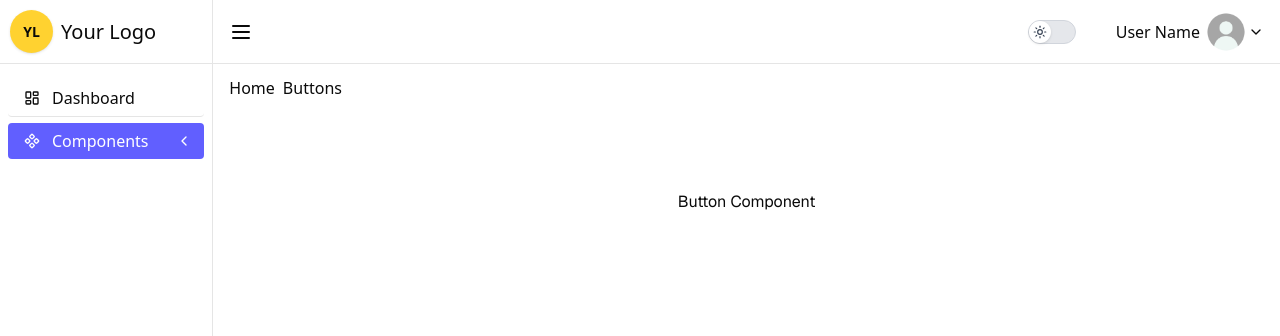
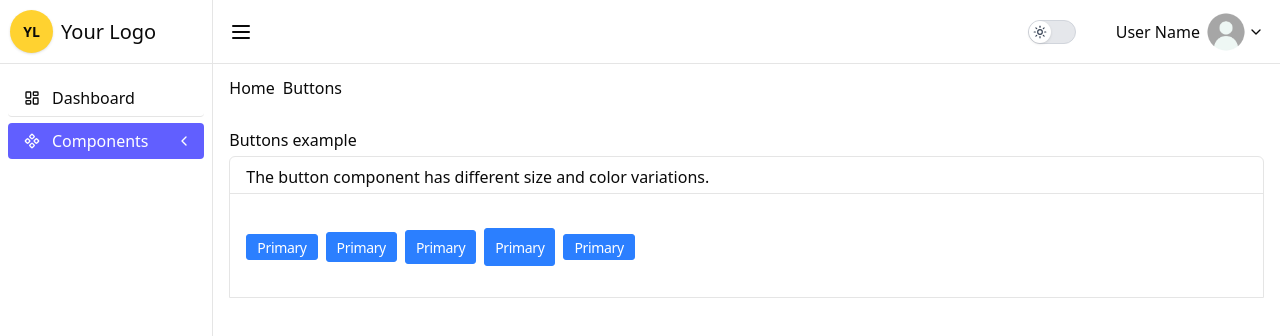
Before and after one commit to arthurHisao/Nextjs-my-own-component, a Next.js app: page /components/buttons in a window 1280 px wide. Shown: the top 336 px of the page. Built offline with nearby package versions, Linux system fonts and the light colour scheme.

Commit message:
Feat: enhance Button component with size variations and update layout in MainLayout and Sidebar

```diff
--- a/src/app/components/buttons/page.tsx
+++ b/src/app/components/buttons/page.tsx
@@ -2,8 +2,18 @@ import Button from '@/components/Button'
 
 export default function Page() {
     return (
-        <div className="w-full grid grid-rows-[20px_1fr_20px] items-center justify-items-center min-h-screen p-8 pb-20 gap-16 sm:p-20 font-[family-name:var(--font-geist-sans)]">
-            <Button />
+        <div className="w-full px-4 flex flex-col h-[calc(100vh-112px)] overflow-auto">
+            <h2 className='mt-4 mb-1'>Buttons example</h2>
+            <div className='grid grid-rows-[2.5rem_100px] h-auto border rounded-t-sm divide-y items-center'>
+                <div className='px-4 py-1'>The button component has different size and color variations.</div>
+                <div className='px-4 py-3 flex gap-2 items-center'>
+                    <Button size='xs'/>
+                    <Button size='sm'/>
+                    <Button size='md' />
+                    <Button size='lg' />
+                    <Button size='xl' />
+                </div>
+            </div>
         </div>
     )
 }
--- a/src/components/Button/index.tsx
+++ b/src/components/Button/index.tsx
@@ -1,5 +1,24 @@
-export default function Button() {
+interface Properties {
+    size?: string
+    color?: string
+}
+
+export default function Button({ size, color }: Properties) {
+    const sizes = {
+        'xs': '0',
+        'sm': '0.5',
+        'md': '1',
+        'lg': '1.5',
+        'xl': '2'
+    }
+
     return (
-        <div>Button Component</div>
+        <button className={`
+            ${sizes ? `py-${sizes[size as keyof typeof size]}` : 'py-0.5'}
+            bg-blue-500 rounded-[3px] px-2.5 ease-in-out duration-300 hover:bg-blue-600/95 cursor-pointer
+            border border-blue-500 focus:bg-blue-600/95 focus:ring-[.16rem] ring-blue-500/50 focus:shadow-inset shadow-blue-500/90
+        `}>
+            <span className="text-sm font-light tracking-tight text-white">Primary</span>
+        </button>
     )
 }
--- a/src/components/MainLayout/index.tsx
+++ b/src/components/MainLayout/index.tsx
@@ -15,7 +15,7 @@ export default function MainLayout({ children }: { children: React.ReactNode })
         <SidebarProvider>
           <Sidebar />
           <section className='flex flex-10'>
-            <main className='w-full'>
+            <main className='w-full h-full'>
               <Header />
               <Breadcrumbs/>
               { children }
--- a/src/components/Sidebar/index.tsx
+++ b/src/components/Sidebar/index.tsx
@@ -69,7 +69,7 @@ export default function Sidebar() {
                     ) : {}
                 }
             >
-                <aside className='w-full h-screen sticky top-0'>
+                <aside className='w-full sticky top-0'>
                     <div className='border-r h-full'>
                         <div className='h-16 w-full flex items-center border-b px-2.5'>
                             <Link
@@ -93,18 +93,18 @@ export default function Sidebar() {
                             </Link>
                         </div>
 
-                        <nav className='h-auto lg:h-full w-full py-4 px-2'>
-                            <ul className='inline-flex flex-col justify-start w-full h-full divide-y'>
+                        <nav className='h-auto w-full py-4 px-2'>
+                            <ul className='inline-flex flex-col justify-start w-full divide-y'>
                                 {sidebarLinks.map((link) => (
                                     <li key={link.label} className='py-1.5 rounded'>
-                                        { link.children.length > 0 ? (
+                                        {link.children.length > 0 ? (
                                             <Accordion label={link.label} iconName={link.icon} className="bg-indigo-500 rounded text-white font-medium">
                                                 <ul className='divide-y'>
                                                     {link.children.map((child) => (
                                                         <li key={child.label}>
                                                             <Link href={child.url} className='flex items-center'>
                                                                 <div className="inline-flex items-center py-0.5">
-                                                                    <LucideIcon name={child.icon} className='h-4 w-4' />
+                                                                    <LucideIcon name={child.icon} className='h-6 w-6 p-1' />
                                                                     <span className={`
                                                                         ${!isMobileScreen && isSidebarCollapsed
                                                                             ? 'opacity-0 invisible collapse-sidebar-text-2'
@@ -155,12 +155,6 @@ export default function Sidebar() {
                                 </div>
                             </footer>
                         )}
-                        {/* <li className='py-1.5 rounded'>
-                                <Accordion label='Permission' className="bg-indigo-500 rounded text-white font-medium">
-                                    <p>Content should be rendered</p>
-                                </Accordion>
-                            </li> */}
-                        {/* </ul> */}
                     </div>
                 </aside>
             </div>
```
